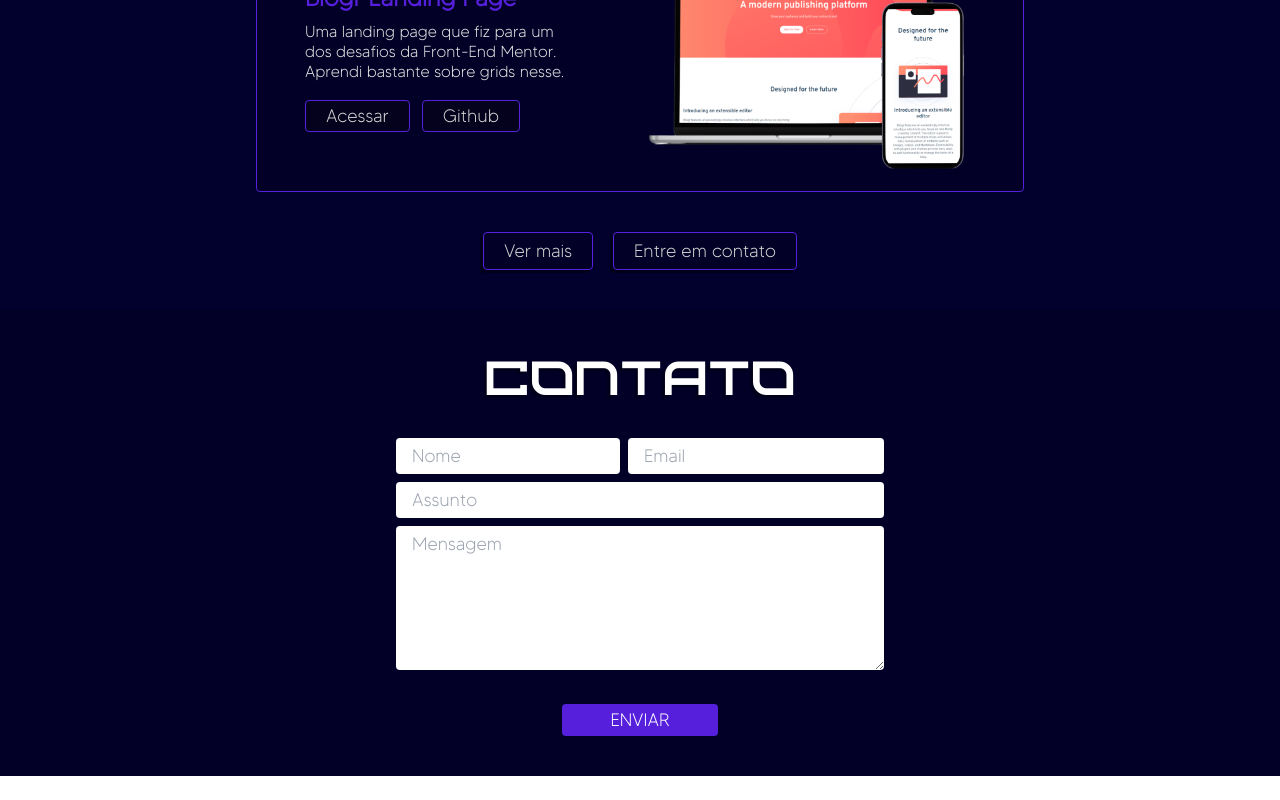
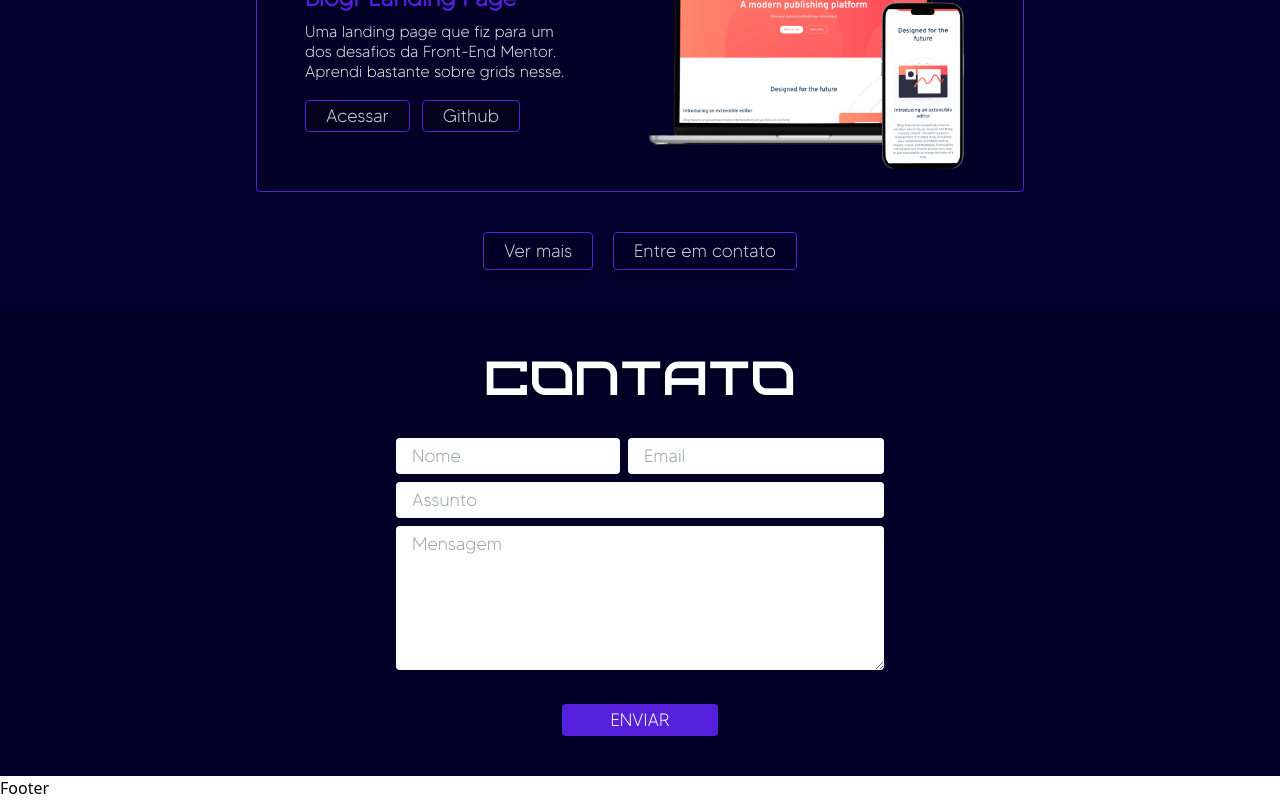
Before and after one commit to thalesmariiano/thalesdeveloper.com.br, a Vue app: page / in a window 1280 px wide. Shown: the part 3202-4002 px from the top of the page. Before the commit the page ends 3978 px from the top, so only its background shows below. Built offline with nearby package versions, Linux system fonts and the light colour scheme.

Commit message:
AppFooter compontent created

```diff
--- a/src/App.vue
+++ b/src/App.vue
@@ -4,6 +4,7 @@
   <SobreSection />
   <ProjetosSection />
   <ContatoSection />
+  <AppFooter />
 </template>
 
 <script setup>
@@ -12,6 +13,7 @@
   import SobreSection from '@/components/SobreSection.vue'
   import ProjetosSection from '@/components/ProjetosSection.vue'
   import ContatoSection from '@/components/ContatoSection.vue'
+  import AppFooter from '@/components/AppFooter.vue'
 </script>
 
 <style scoped>
--- /dev/null
+++ b/src/components/AppFooter.vue
@@ -0,0 +1,5 @@
+<template>
+	<footer>
+		Footer
+	</footer>
+</template>
```
